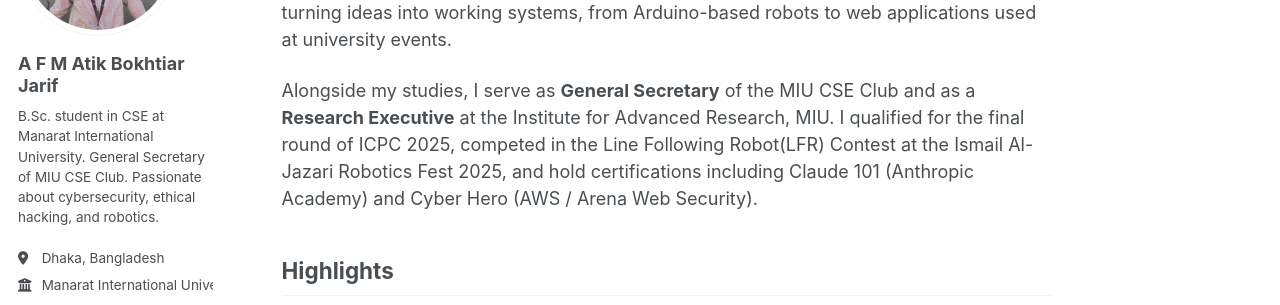
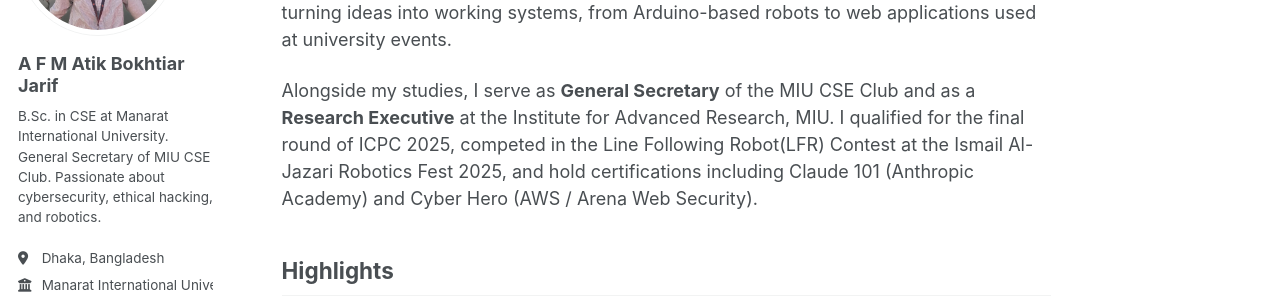
Before and after one commit to afmjarif/afmjarif.github.io, a Jekyll site: the page built from _pages/about.md, in a window 1280 px wide. Shown: the part 225-530 px from the top of the page. Built offline with Jekyll 4.4.1, drawn with Linux system fonts in a browser that asks for light colours; a script bundle is joined from its source files by our own code; a style sheet for code colours, icons or effects is not loaded.

Commit message:
Update author bio in _config.yml

```diff
--- a/_config.yml
+++ b/_config.yml
@@ -13,7 +13,7 @@ repository               : "afmjarif/afmjarif.github.io"
 author:
   avatar           : "profile.png"          # file in /images/
   name             : "A F M Atik Bokhtiar Jarif"
-  bio              : "B.Sc. student in CSE at Manarat International University. General Secretary of MIU CSE Club. Passionate about cybersecurity, ethical hacking, and robotics."
+  bio              : "B.Sc. in CSE at Manarat International University. General Secretary of MIU CSE Club. Passionate about cybersecurity, ethical hacking, and robotics."
   location         : "Dhaka, Bangladesh"
   employer         : "Manarat International University"
   uri              : "https://www.manarat.ac.bd"
```
